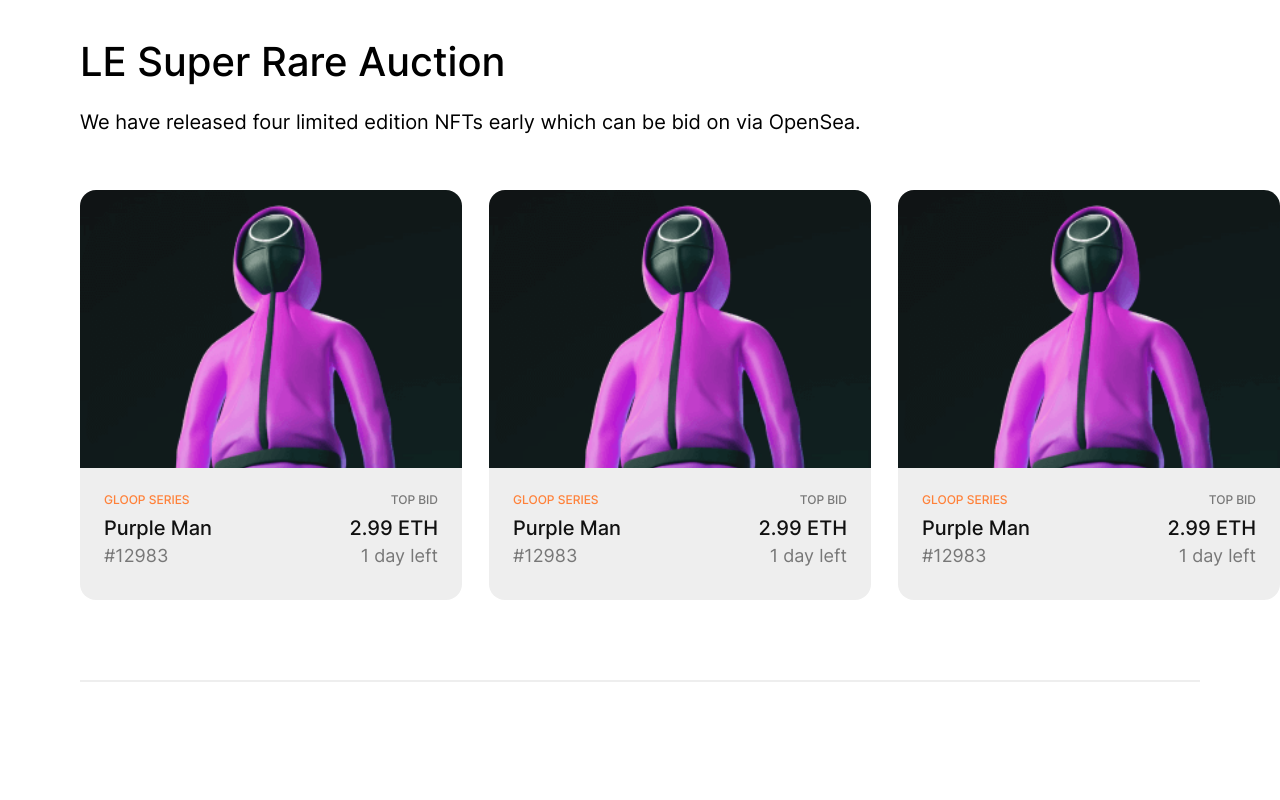
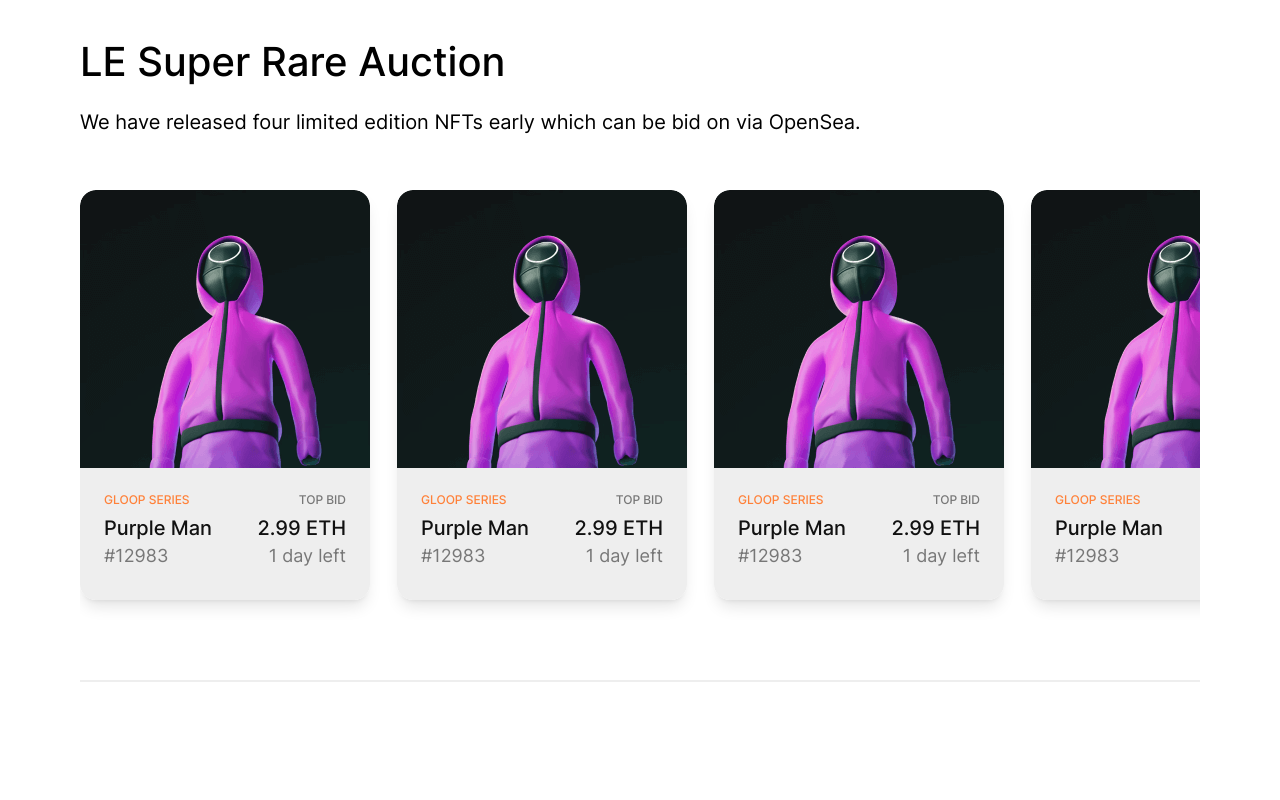
Before and after one commit to edmharfabros/nft-landing-page-design, a Next.js app: page / in a window 1280 px wide. Shown: the part 1500-2300 px from the top of the page. Built offline with nearby package versions, Linux system fonts and the light colour scheme.

Commit message:
added sidebar navigation in mobile view

```diff
--- /dev/null
+++ b/components/shared/Backdrop.js
@@ -0,0 +1,8 @@
+
+
+const BackdropComponent = ({ isOpen }) => {
+  return <div className={`${isOpen ? `inline` : `hidden`} bg-black opacity-75 z-40 w-full h-full absolute top-0 left-0`}>
+  </div>
+}
+
+export default BackdropComponent
--- /dev/null
+++ b/components/shared/NFTCard.js
@@ -0,0 +1,29 @@
+import React from 'react'
+import Image from 'next/image';
+import nftThumbnail from '../../public/images/nft-thumbnail.png'
+
+const NFTCardComponent = () => {
+  return (
+    <div className="shadow-lg rounded-[1rem] hover:cursor-pointer">
+      <div className="relative h-[17.375rem] w-[100%]">
+        <Image alt="nft product thumbnail" className="rounded-t-[1rem]" src={nftThumbnail} layout="fill" objectFit='cover' />
+      </div>
+      <div className="bg-[#EEEEEE] rounded-b-[1rem] p-[1.5rem]">
+        <div className="flex items-center justify-between mb-[0.75rem]">
+          <span className="text-[#FF8139] font-inter-medium text-[0.75rem] leading-[1rem]">GLOOP SERIES</span>
+          <span className="text-dark-400 font-inter-medium text-[0.75rem] leading-[1rem]">TOP BID</span>
+        </div>
+        <div className="text-dark-400 flex items-center justify-between mb-[0.75rem]">
+          <p className="text-black font-inter-medium text-[1.25rem] leading-[1rem]">Purple Man</p>
+          <p className="text-black font-inter-medium text-[1.25rem] leading-[1rem]">2.99 ETH</p>
+        </div>
+        <div className="flex items-center justify-between mb-[0.75rem]">
+          <p className="text-dark-400 font-inter text-[1.125rem] leading-[1rem]">#12983</p>
+          <p className="text-dark-400 font-inter text-[1.125rem] leading-[1rem]">1 day left</p>
+        </div>
+      </div>
+    </div>
+  )
+}
+
+export default NFTCardComponent;
--- a/pages/index.js
+++ b/pages/index.js
@@ -1,4 +1,4 @@
-import { useEffect } from 'react'
+import { useEffect, useState } from 'react'
 import Head from 'next/head'
 import logo from '../public/images/logo-m.svg'
 import harmburgerIcon from '../public/images/hamburger-icon.svg'
@@ -9,7 +9,6 @@ import companyBoom from '../public/images/1.svg';
 import companyQrco from '../public/images/2.svg';
 import companyBlimp from '../public/images/3.svg';
 import companyDroplet from '../public/images/5.svg';
-import nftThumbnail from '../public/images/nft-thumbnail.png'
 import girlWithGreenShirt from '../public/images/girl-with-green-shirt.png'
 import fbIcon from '../public/images/facebook.svg';
 import twitterIcon from '../public/images/twitter.svg';
@@ -18,7 +17,12 @@ import tiktokIcon from '../public/images/tiktok.svg';
 
 import Image from 'next/image';
 
+import NFTCardComponent from '../components/shared/NFTCard';
+import BackdropComponent from '../components/shared/Backdrop';
+
 const HomePage = () => {
+  const [openSidebar, setOpenSidebar] = useState();
+
   useEffect(() => {
     if (document) {
       const sections = document.querySelectorAll('.section')
@@ -33,12 +37,19 @@ const HomePage = () => {
           }
         })
 
-      }, { threshold: 1 })
+      }, { threshold: 0.3 })
       sections.forEach(section => {
         scrollIntersection.observe(section)
       })
     }
   }, [])
+
+  const isSidebarOpened = (cssTrueConditionString, cssFalseConditionString) => {
+    if (typeof openSidebar === 'undefined')
+      return;
+
+    return openSidebar ? cssTrueConditionString : cssFalseConditionString
+  }
 
   return (
     <>
@@ -52,20 +63,30 @@ const HomePage = () => {
         <link rel="preload" as="font" href="/fonts/Inter-Bold.ttf" crossOrigin="anonymous" />
         <link rel="preload" as="font" href="/fonts/Inter-SemiBold.ttf" crossOrigin="anonymous" />
       </Head>
-      <div className="font-inter relative">
+      <div className="font-inter relative overflow-x-hidden">
         <nav className="desktop:px-[5rem] desktop:flex px-[2rem] pt-[2rem] flex items-center justify-between">
           <div className="h-[3rem]">
             <Image alt="nft landing page logo" src={logo} />
           </div>
           <div className="desktop:animate-onload-title desktop:flex desktop:flex-row hidden">
-            <p className="font-inter text-[1.25rem] leading-[1rem] text-dark">Features</p>
-            <p className="ml-[1.75rem] font-inter text-[1.25rem] leading-[1rem] text-dark">About</p>
-            <p className="ml-[1.75rem] font-inter text-[1.25rem] leading-[1rem] text-dark">Launch</p>
-            <p className="ml-[1.75rem] font-inter text-[1.25rem] leading-[1rem] text-pink">Sign Up</p>
+            <p className="font-inter text-[1.25rem]  py-[0.25rem] leading-[1.25rem] text-dark hover:text-pink hover:cursor-pointer">Features</p>
+            <p className="ml-[1.75rem] font-inter text-[1.25rem] py-[0.25rem] leading-[1.25rem] text-dark hover:text-pink hover:cursor-pointer">About</p>
+            <p className="ml-[1.75rem] font-inter text-[1.25rem] py-[0.25rem] leading-[1.25rem] text-dark hover:text-pink hover:cursor-pointer">Launch</p>
+            <p className="ml-[1.75rem] font-inter text-[1.25rem] py-[0.25rem] leading-[1.25rem] text-pink hover:text-pink hover:cursor-pointer">Sign Up</p>
           </div>
           <div className="desktop:hidden flex">
-            <Image alt="mobile menu" src={harmburgerIcon} />
+            <Image onClick={() => setOpenSidebar(true)} alt="mobile menu" src={harmburgerIcon} />
           </div>
+          <div className={`desktop:hidden ${isSidebarOpened('animate-sidebar-open', 'animate-sidebar-close')} right-[-80%] px-[2rem] flex-row absolute top-0  w-[80%] h-full bg-white z-50`}>
+            <div onClick={() => setOpenSidebar(false)} className="w-fit my-[1.5rem] pl-0 font-inter text-[1.5rem] leading-[1rem] hover:cursor-pointer outline-none p-[5px]">x</div>
+            <div className="flex flex-col mt-[1rem]">
+              <p className="font-inter my-[1rem] py-[0.25rem] text-[1.25rem] leading-[1rem] text-dark">Features</p>
+              <p className="font-inter my-[1rem] py-[0.25rem] text-[1.25rem] leading-[1rem] text-dark">About</p>
+              <p className="font-inter my-[1rem] py-[0.25rem] text-[1.25rem] leading-[1rem] text-dark">Launch</p>
+              <p className="font-inter my-[1rem] py-[0.25rem] text-[1.25rem] leading-[1rem] text-pink">Sign Up</p>
+            </div>
+          </div>
+          <BackdropComponent isOpen={openSidebar} />
         </nav>
         <div className="animate-onload-section desktop:hidden absolute top-[6.875rem] right-0 h-[17.375rem] w-[11.125rem]">
           <img alt="robot with 2 eyes" src={`/images/hero-img-mobile.png`} />
@@ -97,65 +118,15 @@ const HomePage = () => {
             We have released four limited edition NFTs early which can be bid on via OpenSea.
           </h3>
         </section>
-        <section data-animation="animate-onload-title" className="section desktop:pl-[5rem] desktop:pt-[3.5rem] desktop:pb-[5rem] pl-[2rem] pt-[2.5rem] pb-[5.75rem] overflow-x-auto">
+        <section data-animation="animate-onload-title" className="desktop:pl-0 desktop:mx-[5rem] section  desktop:pt-[3.5rem] desktop:pb-[5rem] pl-[2rem] pt-[2.5rem] pb-[5.75rem] overflow-x-auto">
           <div className="grid grid-flow-col auto-cols-[minmax(18.125rem,1fr)] grid-cols-[repeat(auto-fill,minmax(18.125rem,1fr))] gap-[1.6875rem]">
-            <div className="">
-              <div className="relative h-[17.375rem] w-[100%] ">
-                <Image alt="nft product thumbnail" className="rounded-t-[1rem]" src={nftThumbnail} layout="fill" objectFit='cover' />
-              </div>
-              <div className="bg-[#EEEEEE] rounded-b-[1rem] p-[1.5rem]">
-                <div className="flex items-center justify-between mb-[0.75rem]">
-                  <span className="text-[#FF8139] font-inter-medium text-[0.75rem] leading-[1rem]">GLOOP SERIES</span>
-                  <span className="text-dark-400 font-inter-medium text-[0.75rem] leading-[1rem]">TOP BID</span>
-                </div>
-                <div className="text-dark-400 flex items-center justify-between mb-[0.75rem]">
-                  <p className="text-black font-inter-medium text-[1.25rem] leading-[1rem]">Purple Man</p>
-                  <p className="text-black font-inter-medium text-[1.25rem] leading-[1rem]">2.99 ETH</p>
-                </div>
-                <div className="flex items-center justify-between mb-[0.75rem]">
-                  <p className="text-dark-400 font-inter text-[1.125rem] leading-[1rem]">#12983</p>
-                  <p className="text-dark-400 font-inter text-[1.125rem] leading-[1rem]">1 day left</p>
-                </div>
-              </div>
-            </div>
-            <div className="">
-              <div className="relative h-[17.375rem] w-[100%]">
-                <Image alt="nft product thumbnail" className="rounded-t-[1rem]" src={nftThumbnail} layout="fill" objectFit='cover' />
-              </div>
-              <div className="bg-[#EEEEEE] rounded-b-[1rem] p-[1.5rem]">
-                <div className="flex items-center justify-between mb-[0.75rem]">
-                  <span className="text-[#FF8139] font-inter-medium text-[0.75rem] leading-[1rem]">GLOOP SERIES</span>
-                  <span className="text-dark-400 font-inter-medium text-[0.75rem] leading-[1rem]">TOP BID</span>
-                </div>
-                <div className="text-dark-400 flex items-center justify-between mb-[0.75rem]">
-                  <p className="text-black font-inter-medium text-[1.25rem] leading-[1rem]">Purple Man</p>
-                  <p className="text-black font-inter-medium text-[1.25rem] leading-[1rem]">2.99 ETH</p>
-                </div>
-                <div className="flex items-center justify-between mb-[0.75rem]">
-                  <p className="text-dark-400 font-inter text-[1.125rem] leading-[1rem]">#12983</p>
-                  <p className="text-dark-400 font-inter text-[1.125rem] leading-[1rem]">1 day left</p>
-                </div>
-              </div>
-            </div>
-            <div className="">
-              <div className="relative h-[17.375rem] w-[100%]">
-                <Image alt="nft product thumbnail" className="rounded-t-[1rem]" src={nftThumbnail} layout="fill" objectFit='cover' />
-              </div>
-              <div className="bg-[#EEEEEE] rounded-b-[1rem] p-[1.5rem]">
-                <div className="flex items-center justify-between mb-[0.75rem]">
-                  <span className="text-[#FF8139] font-inter-medium text-[0.75rem] leading-[1rem]">GLOOP SERIES</span>
-                  <span className="text-dark-400 font-inter-medium text-[0.75rem] leading-[1rem]">TOP BID</span>
-                </div>
-                <div className="text-dark-400 flex items-center justify-between mb-[0.75rem]">
-                  <p className="text-black font-inter-medium text-[1.25rem] leading-[1rem]">Purple Man</p>
-                  <p className="text-black font-inter-medium text-[1.25rem] leading-[1rem]">2.99 ETH</p>
-                </div>
-                <div className="flex items-center justify-between mb-[0.75rem]">
-                  <p className="text-dark-400 font-inter text-[1.125rem] leading-[1rem]">#12983</p>
-                  <p className="text-dark-400 font-inter text-[1.125rem] leading-[1rem]">1 day left</p>
-                </div>
-              </div>
-            </div>
+            <NFTCardComponent />
+            <NFTCardComponent />
+            <NFTCardComponent />
+            <NFTCardComponent />
+            <NFTCardComponent />
+            <NFTCardComponent />
+            <NFTCardComponent />
           </div>
         </section>
         <section className="desktop:mx-[5rem] desktop:pt-[5rem] relative border-y-2 border-[#EEEEEE] pb-[5rem]">
--- a/public/css/globals.css
+++ b/public/css/globals.css
@@ -1,6 +1,12 @@
 @tailwind base;
 @tailwind components;
 @tailwind utilities;
+
+@layer components {
+  .section {
+    opacity: 0;
+  }
+}
 
 @font-face {
   font-family: "InterRegular";
@@ -38,7 +44,3 @@
   box-sizing: border-box;
   font-size:16px;
 }
-
-.section {
-  opacity: 0;
-}
```
Also changed, not shown: tailwind.config.js (+20 -1 lines).
